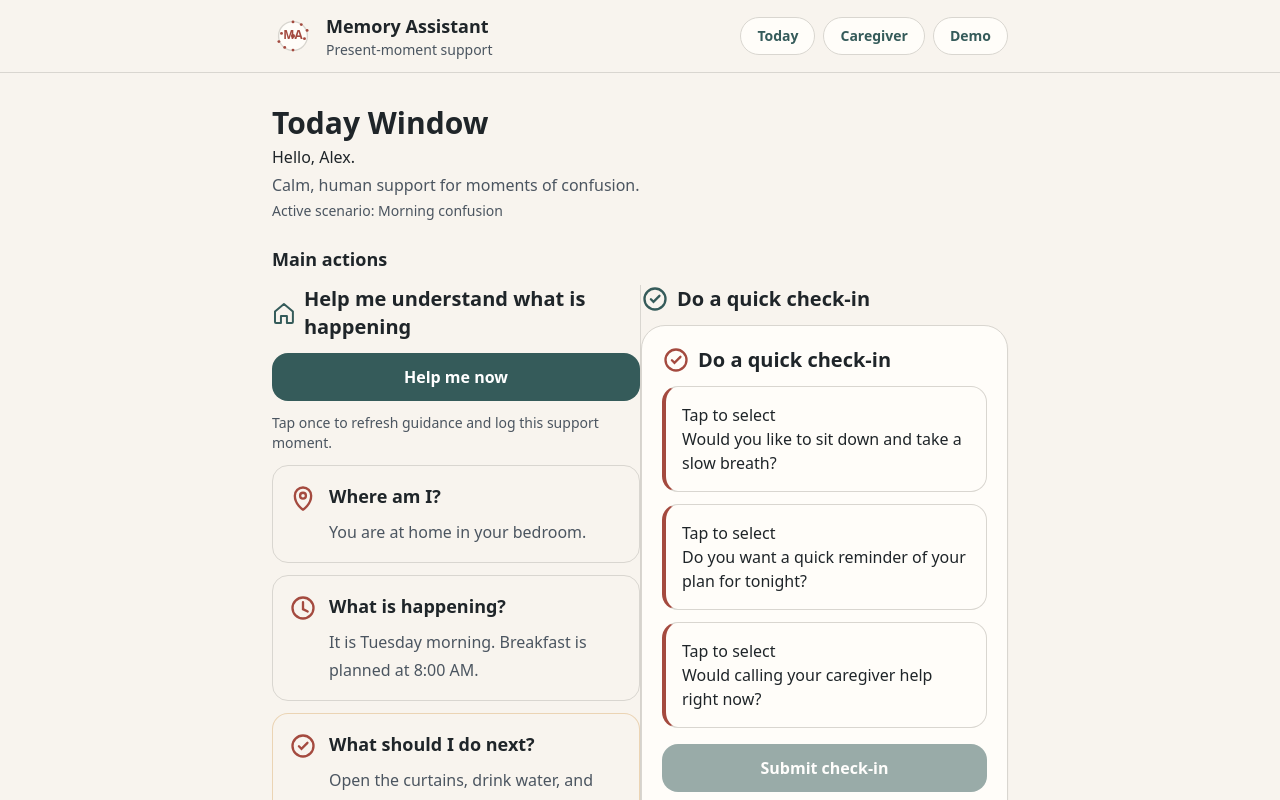
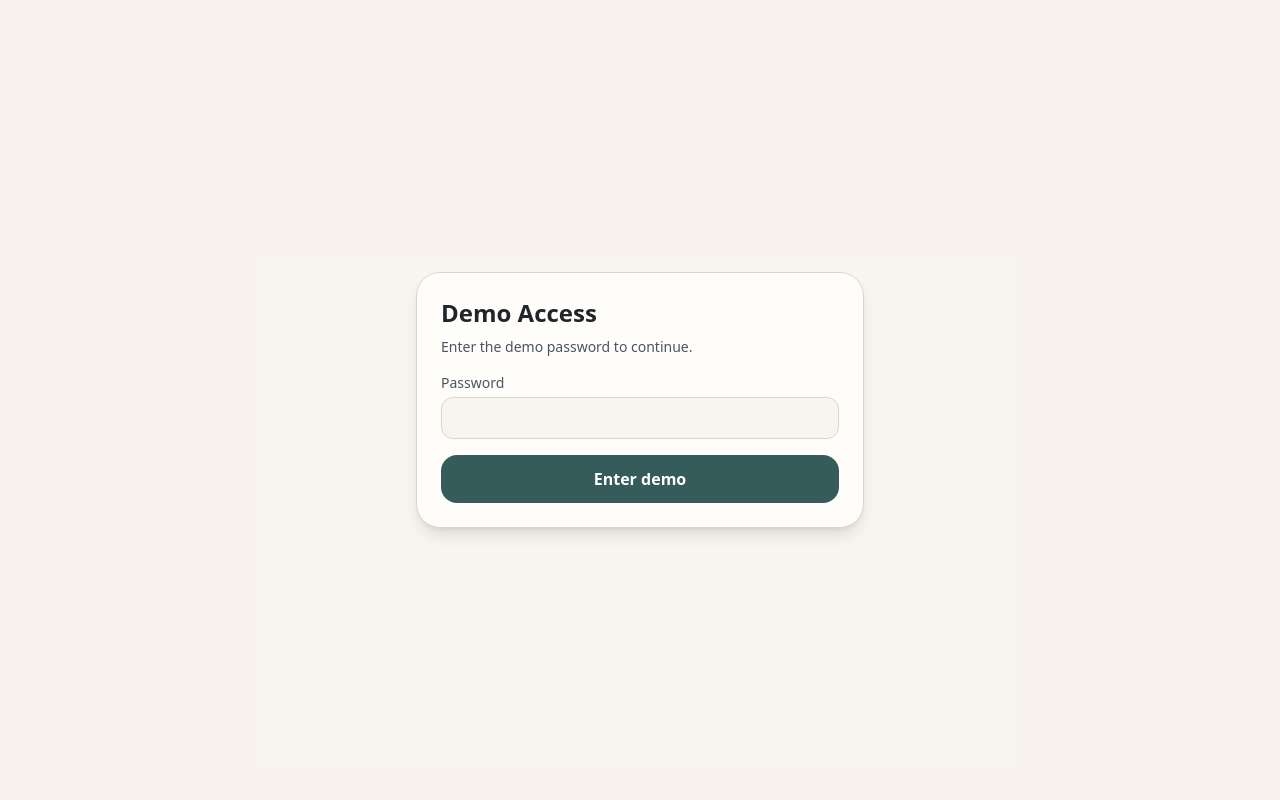
Before and after one commit to toastedveggies/i-remember, a Next.js app: page /app in a window 1280 px wide. Shown: the top 800 px of the page. Built offline with nearby package versions, Linux system fonts and the light colour scheme.

Commit message:
Phase 3 Design Polish, password gate

```diff
--- a/app/app/page.tsx
+++ b/app/app/page.tsx
@@ -59,8 +59,25 @@ function appendEvent(state: DemoState, event: DemoEvent): DemoState {
   return { ...state, events: [event, ...state.events].slice(0, 20) };
 }
 
+function recommendedNextAction(question: string, caregiverName: string): string {
+  if (question.includes("slow breath")) {
+    return "Take three slow breaths, then re-read the 'What should I do next?' card.";
+  }
+
+  if (question.includes("plan for tonight")) {
+    return "Review your next routine step, then refresh guidance if anything still feels unclear.";
+  }
+
+  if (question.includes("calling your caregiver")) {
+    return `Call ${caregiverName} for reassurance now.`;
+  }
+
+  return "Take a short pause and review your next step card.";
+}
+
 export default function TodayWindowPage() {
   const [helperOpen, setHelperOpen] = useState(false);
+  const [showEmergencyNote, setShowEmergencyNote] = useState(false);
   const [lastGuidanceUpdate, setLastGuidanceUpdate] = useState<string | null>(null);
   const [selectedQuestion, setSelectedQuestion] = useState("");
   const [state, setState] = useState<DemoState>(initialDemoState);
@@ -85,11 +102,15 @@ export default function TodayWindowPage() {
       withStart,
       createEvent("reorientation_card_viewed", "app", activeScenario.id, undefined, state.profile.userId)
     );
+    if (activeScenario.uncertainty === "high") {
       const withFallback = appendEvent(
         withViewed,
         createEvent("fallback_shown", "app", activeScenario.id, { level: activeScenario.uncertainty }, state.profile.userId)
       );
       persist(withFallback);
+    } else {
+      persist(withViewed);
+    }
     setLastGuidanceUpdate(new Date().toLocaleTimeString());
   };
 
@@ -99,8 +120,9 @@ export default function TodayWindowPage() {
     }
 
     const status = `Check-in saved: ${selectedQuestion}`;
+    const nextAction = recommendedNextAction(selectedQuestion, state.profile.caregiverName);
     const next = appendEvent(
-      { ...state, checkInStatus: status },
+      { ...state, checkInStatus: `${status} Recommended next action: ${nextAction}` },
       createEvent("checkin_submitted", "app", activeScenario.id, { question: selectedQuestion }, state.profile.userId)
     );
     persist(next);
@@ -137,14 +159,18 @@ export default function TodayWindowPage() {
                 Help me now
               </button>
               <p className="text-sm text-brand-muted">
-                {lastGuidanceUpdate ? `Guidance refreshed at ${lastGuidanceUpdate}.` : "Tap once to refresh guidance and log this support moment."}
+                {lastGuidanceUpdate
+                  ? `Guidance refreshed at ${lastGuidanceUpdate}.`
+                  : "This refreshes your guidance cards and logs a support moment."}
               </p>
 
               <>
                 <TodayCard title="Where am I?" body={activeScenario.where} iconName="mapPin" variant="row" />
                 <TodayCard title="What is happening?" body={activeScenario.happening} iconName="clock" variant="row" />
                 <ResponseCard title="What should I do next?" message={activeScenario.nextStep} variant="row" />
+                {activeScenario.uncertainty === "high" ? (
                   <ResponseCard title="Fallback guidance" message={fallbackMessage} variant="row" />
+                ) : null}
               </>
             </div>
 
@@ -172,7 +198,7 @@ export default function TodayWindowPage() {
               title="Call caregiver"
               description={`Call ${state.profile.caregiverName} for reassurance.`}
               buttonLabel={`Call ${state.profile.caregiverName}`}
-              href="tel:+15551234567"
+              href="tel:+17047966944"
             />
 
             <SupportActionCard
@@ -191,6 +217,37 @@ export default function TodayWindowPage() {
         </section>
       </div>
 
+      <section className="sticky bottom-3 mt-6 rounded-3xl border border-brand-border bg-brand-surface p-4 shadow-sm">
+        <h2 className="text-base font-semibold text-brand-text">Need urgent support?</h2>
+        <p className="mt-1 text-sm text-brand-muted">
+          Contact {state.profile.caregiverName} now. If there is immediate danger, call emergency services.
+        </p>
+        <div className="mt-3 grid grid-cols-1 gap-2 sm:grid-cols-2">
+          <a
+            href="tel:+17047966944"
+            className="flex min-h-12 items-center justify-center rounded-2xl bg-brand-primary px-4 py-3 text-sm font-semibold text-white focus:outline-none focus:ring-2 focus:ring-brand-compass"
+          >
+            {`Call ${state.profile.caregiverName}`}
+          </a>
+          <button
+            type="button"
+            onClick={() => setShowEmergencyNote((prev) => !prev)}
+            className="flex min-h-12 items-center justify-center rounded-2xl border border-brand-border bg-brand-bg px-4 py-3 text-sm font-semibold text-brand-text focus:outline-none focus:ring-2 focus:ring-brand-compass/40"
+          >
+            Urgent: call emergency services
+          </button>
+        </div>
+        {showEmergencyNote ? (
+          <p className="mt-3 rounded-2xl border border-brand-border bg-brand-bg p-3 text-sm text-brand-muted">
+            If this feels urgent or unsafe, call emergency services now.
+          </p>
+        ) : null}
+      </section>
+
+      <p className="mt-3 text-center text-xs text-brand-muted">
+        Prototype note: data is stored in this browser session for demo purposes.
+      </p>
+
       <HelperModal open={helperOpen} onClose={() => setHelperOpen(false)} profile={state.profile} />
     </main>
   );
--- a/app/layout.tsx
+++ b/app/layout.tsx
@@ -1,6 +1,7 @@
 import type { Metadata } from "next";
 import "./globals.css";
 import SiteHeader from "@/components/SiteHeader";
+import DemoAccessGate from "@/components/DemoAccessGate";
 
 export const metadata: Metadata = {
   title: "Memory Assistant",
@@ -11,8 +12,10 @@ export default function RootLayout({ children }: Readonly<{ children: React.Reac
   return (
     <html lang="en">
       <body>
-        <SiteHeader />
-        <div className="pb-10">{children}</div>
+        <DemoAccessGate>
+          <SiteHeader />
+          <div className="pb-10">{children}</div>
+        </DemoAccessGate>
       </body>
     </html>
   );
--- /dev/null
+++ b/components/DemoAccessGate.tsx
@@ -0,0 +1,67 @@
+"use client";
+
+import { FormEvent, useEffect, useState } from "react";
+
+const SESSION_KEY = "memory-assistant-demo-unlocked";
+const DEMO_PASSWORD = "memory2026";
+
+type DemoAccessGateProps = {
+  children: React.ReactNode;
+};
+
+export default function DemoAccessGate({ children }: DemoAccessGateProps) {
+  const [unlocked, setUnlocked] = useState(false);
+  const [password, setPassword] = useState("");
+  const [error, setError] = useState("");
+
+  useEffect(() => {
+    if (typeof window === "undefined") {
+      return;
+    }
+
+    const isUnlocked = window.sessionStorage.getItem(SESSION_KEY) === "true";
+    setUnlocked(isUnlocked);
+  }, []);
+
+  const onSubmit = (event: FormEvent) => {
+    event.preventDefault();
+
+    if (password === DEMO_PASSWORD) {
+      setUnlocked(true);
+      window.sessionStorage.setItem(SESSION_KEY, "true");
+      setError("");
+      return;
+    }
+
+    setError("Incorrect password. Please try again.");
+  };
+
+  if (!unlocked) {
+    return (
+      <div className="fixed inset-0 z-[100] flex items-center justify-center bg-brand-bg/95 px-4">
+        <form onSubmit={onSubmit} className="w-full max-w-md rounded-3xl border border-brand-border bg-brand-surface p-6 shadow-lg">
+          <h1 className="text-2xl font-semibold text-brand-text">Demo Access</h1>
+          <p className="mt-2 text-sm text-brand-muted">Enter the demo password to continue.</p>
+          <label className="mt-4 block text-sm text-brand-muted">
+            Password
+            <input
+              type="password"
+              value={password}
+              onChange={(e) => setPassword(e.target.value)}
+              className="mt-1 w-full rounded-xl border border-brand-border bg-brand-bg px-3 py-2 text-base text-brand-text"
+            />
+          </label>
+          {error ? <p className="mt-2 text-sm text-red-700">{error}</p> : null}
+          <button
+            type="submit"
+            className="mt-4 w-full rounded-2xl bg-brand-primary px-4 py-3 text-base font-semibold text-white focus:outline-none focus:ring-2 focus:ring-brand-compass"
+          >
+            Enter demo
+          </button>
+        </form>
+      </div>
+    );
+  }
+
+  return <>{children}</>;
+}
--- a/components/HelperModal.tsx
+++ b/components/HelperModal.tsx
@@ -83,8 +83,12 @@ export default function HelperModal({ open, onClose, profile }: HelperModalProps
                   <MemoryIcon name="calendar" className="h-6 w-6" />
                 </div>
                 <div>
-                  <div className="text-base font-semibold text-brand-text">Help {words.object} contact {profile.caregiverName}</div>
-                  <div className="mt-1 text-base text-brand-muted">A quick call can help reassure {words.object}.</div>
+                  <div className="text-base font-semibold text-brand-text">
+                    Help {profile.preferredName} contact {profile.caregiverName}
+                  </div>
+                  <div className="mt-1 text-base text-brand-muted">
+                    A quick call can help reassure {profile.preferredName}, and help {words.object} feel grounded.
+                  </div>
                 </div>
               </div>
             </div>
@@ -101,7 +105,7 @@ export default function HelperModal({ open, onClose, profile }: HelperModalProps
               </div>
 
               <a
-                href="tel:+15551234567"
+                href="tel:+17047966944"
                 className="mt-3 flex min-h-14 items-center justify-center rounded-2xl bg-brand-primary px-4 py-3 text-base font-semibold text-white focus:outline-none focus:ring-2 focus:ring-brand-compass"
               >
                 {`Call ${profile.caregiverName}`}
```
Also changed, not shown: 2 other files (tests, documents, lock files or other folders). Lines whose indentation alone changed are shown as unchanged.
